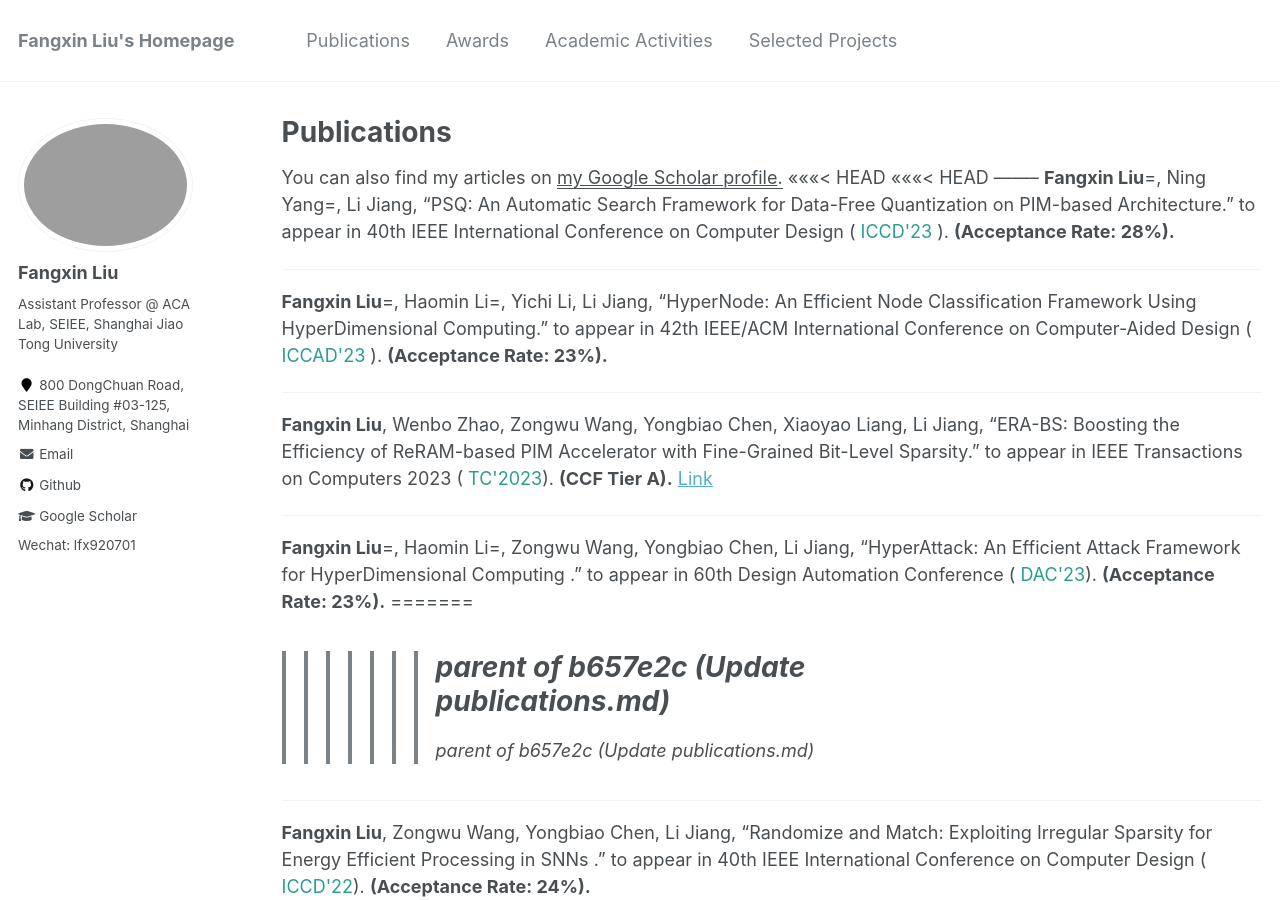
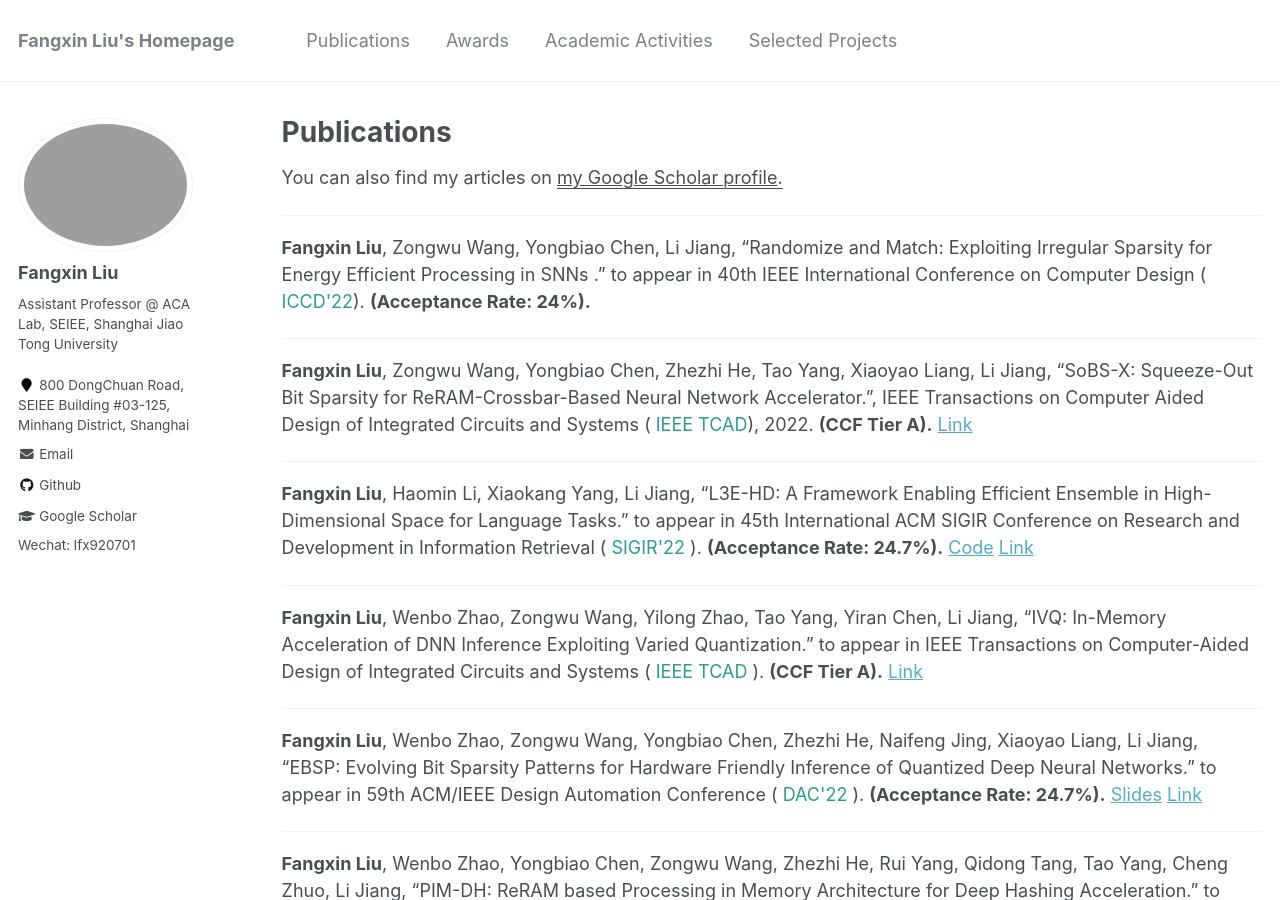
Before and after one commit to xywangbuaa/xywang.github.io, a Jekyll site: the page built from _pages/publications.md, in a window 1280 px wide and 900 px high. Built offline with Jekyll 4.4.1, drawn with Linux system fonts in a browser that asks for light colours.

Commit message:
Revert "Update publications.md"
This reverts commit b657e2c382815e2710176612ce9c582b2f7f2f7f.

```diff
--- a/_pages/publications.md
+++ b/_pages/publications.md
@@ -6,25 +6,6 @@ author_profile: true
 ---
 
 You can also find my articles on <u><a href="https://scholar.google.com/citations?hl=zh-TW&user=dXzsaIsAAAAJ">my Google Scholar profile</a>.</u>
-<<<<<<< HEAD
-<<<<<<< HEAD
---------
-**Fangxin Liu**=, Ning Yang=, Li Jiang, "PSQ: An Automatic Search Framework for Data-Free Quantization on PIM-based Architecture." to appear in 40th IEEE International Conference on Computer Design ( <font color="#2a9d8f">ICCD'23 </font> ). **(Acceptance Rate: 28%).**
-
---------
-
-**Fangxin Liu**=, Haomin Li=, Yichi Li, Li Jiang, "HyperNode: An Efficient Node Classification Framework Using HyperDimensional Computing." to appear in 42th IEEE/ACM International Conference on Computer-Aided Design ( <font color="#2a9d8f">ICCAD'23 </font> ). **(Acceptance Rate: 23%).**
-
---------
-**Fangxin Liu**, Wenbo Zhao, Zongwu Wang, Yongbiao Chen, Xiaoyao Liang, Li Jiang, "ERA-BS: Boosting the Efficiency of ReRAM-based PIM Accelerator with Fine-Grained Bit-Level Sparsity." to appear in IEEE Transactions on Computers 2023 ( <font color="#2a9d8f">TC'2023</font>). **(CCF Tier A).** [Link](https://ieeexplore.ieee.org/document/10177200)
-
-
---------
-**Fangxin Liu**=, Haomin Li=, Zongwu Wang, Yongbiao Chen, Li Jiang, "HyperAttack: An Efficient Attack Framework for HyperDimensional Computing ." to appear in 60th Design Automation Conference ( <font color="#2a9d8f">DAC'23</font>). **(Acceptance Rate: 23%).**
-=======
->>>>>>> parent of b657e2c (Update publications.md)
-=======
->>>>>>> parent of b657e2c (Update publications.md)
 
 --------
 **Fangxin Liu**, Zongwu Wang, Yongbiao Chen, Li Jiang, "Randomize and Match: Exploiting Irregular Sparsity for Energy Efficient Processing in SNNs ." to appear in 40th IEEE International Conference on Computer Design ( <font color="#2a9d8f">ICCD'22</font>). **(Acceptance Rate: 24%).**
```
